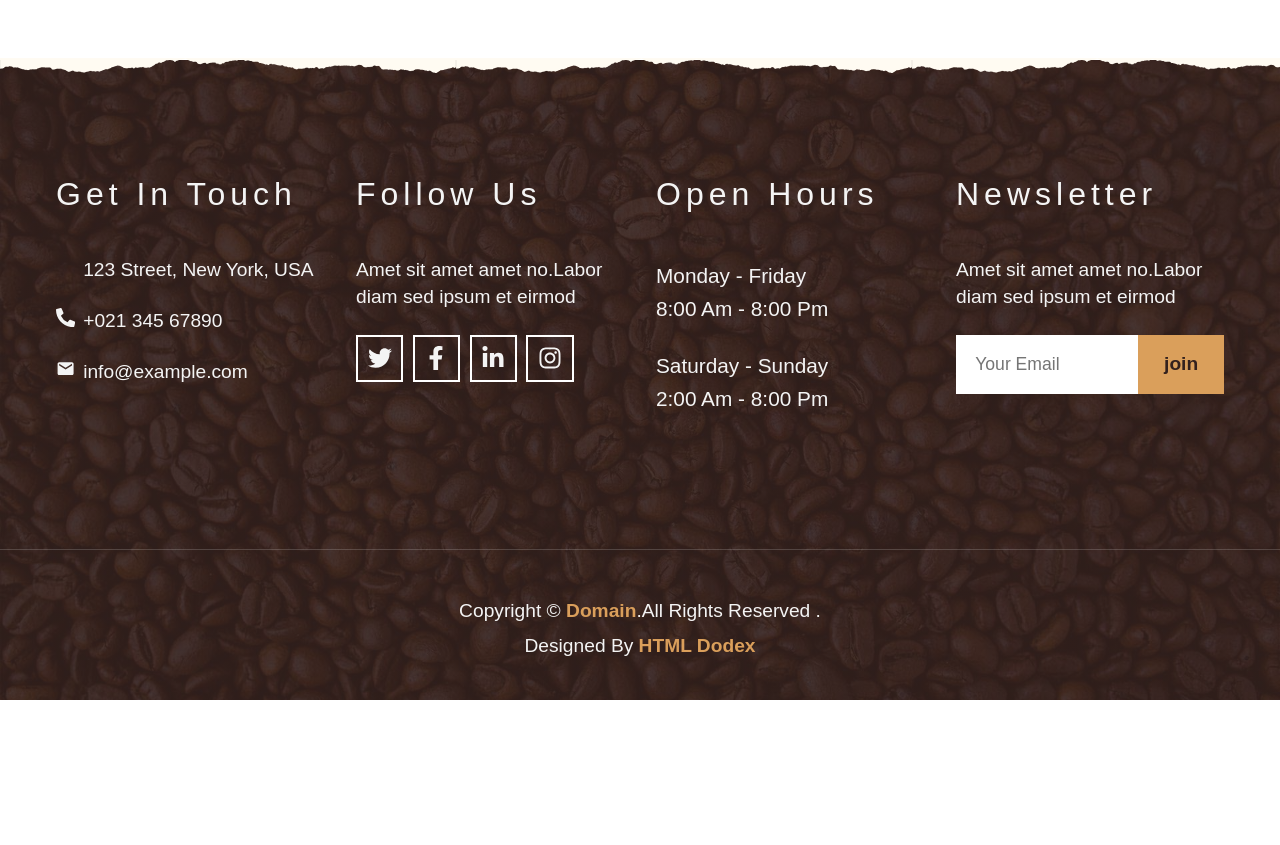
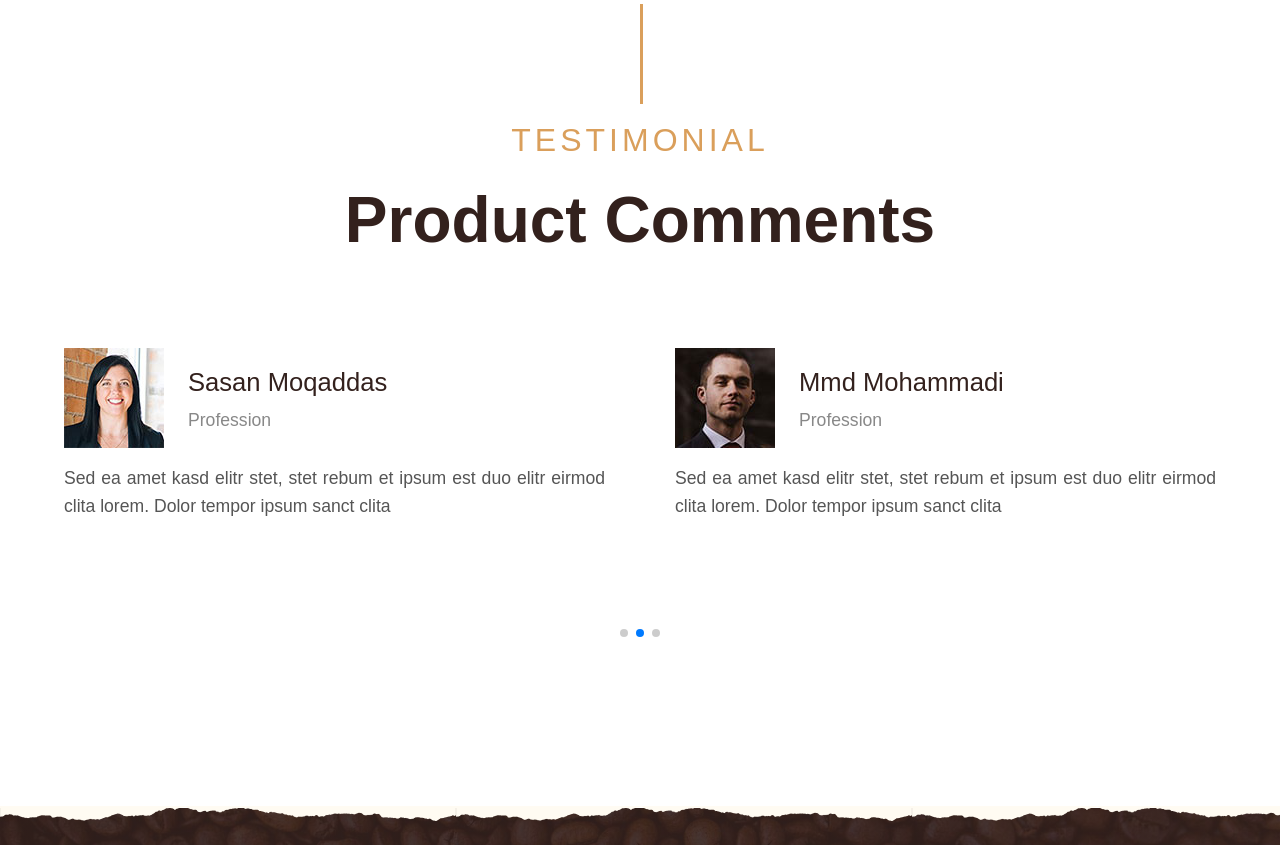
Before and after one commit to naziwebdev/coffee-shop, a Next.js app: page /product/1 in a window 1280 px wide. Shown: the part 900-1745 px from the top of the page. Before the commit the page ends 1600 px from the top, so only its background shows below. Built offline with nearby package versions, Linux system fonts and the light colour scheme; data requests are answered from the project's data file; some icons are missing.

Commit message:
Handle ui & logic of comments in productDetail page

```diff
--- /dev/null
+++ b/components/templates/Product/Comments.js
@@ -0,0 +1,58 @@
+import React from 'react'
+import styles from './Comments.module.css'
+import ClientSayItem from '@/components/modules/ClientSayItem/ClientSayItem';
+import { Swiper, SwiperSlide } from 'swiper/react';
+
+// Import Swiper styles
+import 'swiper/css';
+import 'swiper/css/pagination';
+// import required modules
+import { Pagination, Autoplay } from 'swiper/modules';
+
+export default function Comments({ comments }) {
+console.log(comments)
+    return (
+
+        <div className={styles['comments']}>
+            <h3 className='u__section-title'>
+                Testimonial
+            </h3>
+            <h1 className='u__section-text'>
+                product comments
+            </h1>
+            <div className={styles['comments__wrapper']}>
+                <Swiper
+                    loop={true}
+                    slidesPerView={2}
+                    spaceBetween={180}
+                    autoplay={{
+                        delay: 4000,
+                        disableOnInteraction: false,
+                    }}
+                    pagination={{
+                        clickable: true,
+                    }}
+                    breakpoints= {{
+                        200: {
+                          slidesPerView: 1,
+                        },
+                        650: {
+                          slidesPerView: 2,
+                          spaceBetween: 70,
+                        },
+                    }}
+                    modules={[Pagination, Autoplay]}
+                    className={styles['comments__swiper']}
+                >
+                    {comments.length != 0 ?
+                    comments?.map(item => (
+                    <SwiperSlide className={styles['comments__item']} key={item.id}><ClientSayItem {...item} /></SwiperSlide>
+                    ))
+                    :
+                    <div className={styles['comment-empety']}>کامنتی برای این محصول ثبت نشده است</div>
+                    }
+                </Swiper>
+            </div>
+        </div>
+    )
+}
--- /dev/null
+++ b/components/templates/Product/Comments.module.css
@@ -0,0 +1,36 @@
+.comments{
+    padding: 14rem 4rem 0 4rem;
+}
+
+
+.comments__wrapper{
+    padding-top: 5rem;
+}
+
+.comments__swiper{
+    padding: 2rem 0;
+    height: 300px;
+}
+
+.comment-empety{
+    text-align: center;
+    color: var(--primary-color);
+    font-size: 2rem;
+    margin-top: -7rem;
+    line-height: 1.4;
+}
+
+
+@media only screen and (max-width:578px) {
+
+    .comments{
+        padding: 14rem 2rem 0 2rem;
+    }
+}
+
+@media only screen and (max-width:350px) {
+
+    .comments{
+        padding: 14rem 1.5rem 0 1.5rem;
+    }
+}
--- a/pages/product/[id].js
+++ b/pages/product/[id].js
@@ -1,11 +1,13 @@
 import React from 'react'
 import ProductDetail from '@/components/templates/Product/ProductDetail'
+import Comments from '@/components/templates/Product/Comments'
 
-export default function Product({ product }) {
+export default function Product({ product , comments}) {
 
   return (
     <div>
       <ProductDetail product={product} />
+      <Comments comments={comments} />
     </div>
   )
 }
@@ -37,9 +39,16 @@ export async function getStaticProps(context) {
   const resProductDetail = await fetch(`http://localhost:4000/menu/${params.id}`)
   const dataProductDetail = await resProductDetail.json()
 
+  const resComments = await fetch(`http://localhost:4000/comments`)
+  const dataComments = await resComments.json()
+
+  const commentsRelatedProduct = dataComments.filter(item => item.productID === Number(params.id))
+
   return {
     props: {
       product: dataProductDetail,
-    }
+      comments:commentsRelatedProduct
+    },
+    revalidate : 60 * 60 * 12
   }
 }
```
